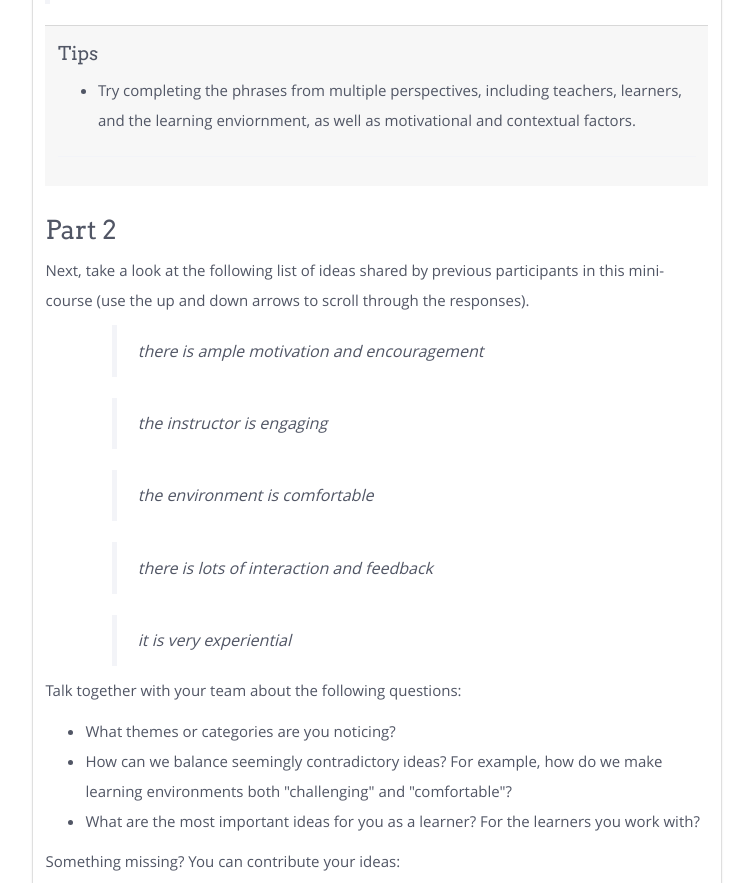
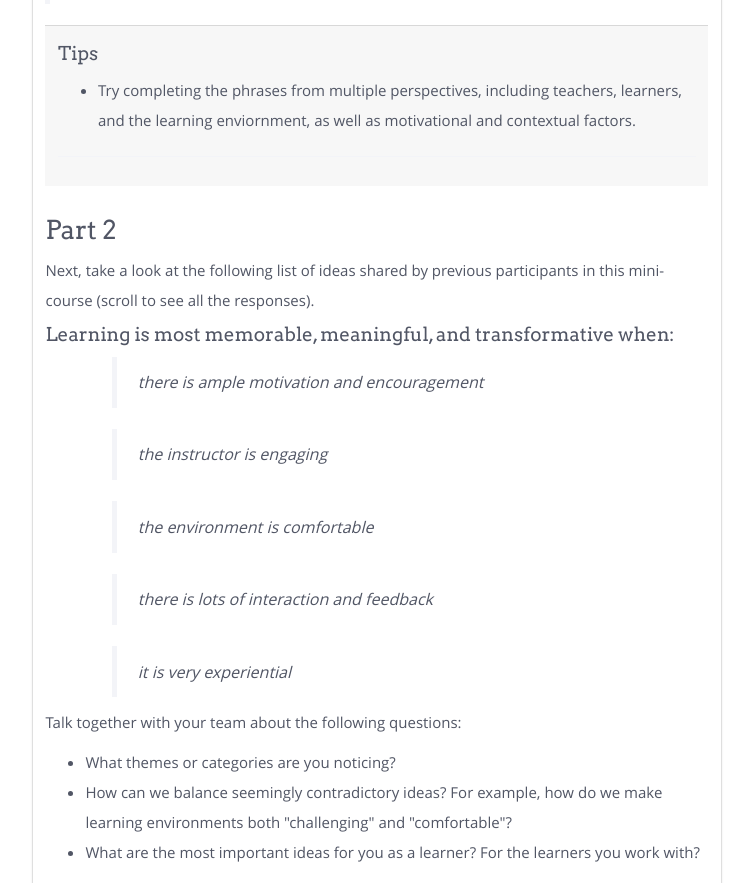
Before and after one commit to UCLALibrary/foundations, a Jekyll site: the page built from modules/start/_posts/2000-01-04-conversation-characteristics.html, in a window 1280 px wide and 900 px high, scrolled down 750 px, cut to the strip 0-883 px from the top of the window. Shown: the whole strip, without its empty margins (383-1136 px from the left). Built offline with Jekyll 4.4.1, drawn with Linux system fonts in a browser that asks for light colours; nearby versions of some CDN libraries.

Commit message:
Update 2000-01-04-conversation-characteristics.html

```diff
--- a/modules/start/_posts/2000-01-04-conversation-characteristics.html
+++ b/modules/start/_posts/2000-01-04-conversation-characteristics.html
@@ -25,7 +25,8 @@ In this part of the activity, you'll turn your experiences into a list of charac
             <hr>
         </div>
       <h3 class="mt-5">Part 2</h3>
-      <p class="card-text">Next, take a look at the following list of ideas shared by previous participants in this mini-course (use the up and down arrows to scroll through the responses).</p>
+      <p class="card-text">Next, take a look at the following list of ideas shared by previous participants in this mini-course (scroll to see all the responses).</p>
+      <h4>Learning is most memorable, meaningful, and transformative when:</h4>
         <!-- ideas in a box -->
             <div style="overflow: auto; width:80%; height:350px; margin-left: auto; margin-right: auto; border: 1px;">
                 <blockquote>there is ample motivation and encouragement</blockquote>
@@ -88,7 +89,7 @@ In this part of the activity, you'll turn your experiences into a list of charac
             <li>What are the most important ideas for you as a learner? For the learners you work with?</li>
         </ul>
       <p>Something missing? You can contribute your ideas:</p>
-      <iframe src="https://docs.google.com/forms/d/e/1FAIpQLSfCcpq7zpl5TuG3VInwUD_a55q-dxkmid2he7A93FFPIHOWsg/viewform?embedded=true" width="640" height="300" frameborder="1" marginheight="0" marginwidth="0">Loading…</iframe>
+      <iframe src="https://docs.google.com/forms/d/e/1FAIpQLSfCcpq7zpl5TuG3VInwUD_a55q-dxkmid2he7A93FFPIHOWsg/viewform?embedded=true" width="640" height="425" frameborder="1" marginheight="0" marginwidth="0">Loading…</iframe>
 </div>
 </div>
 
```
